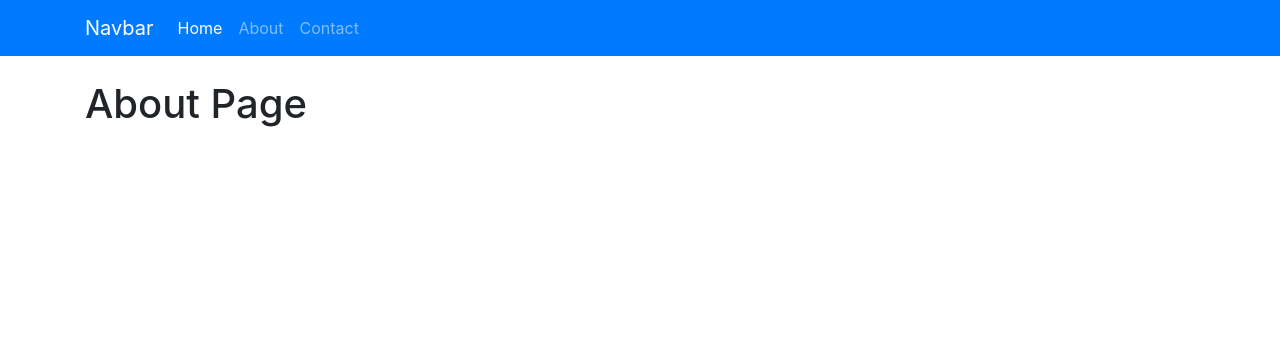
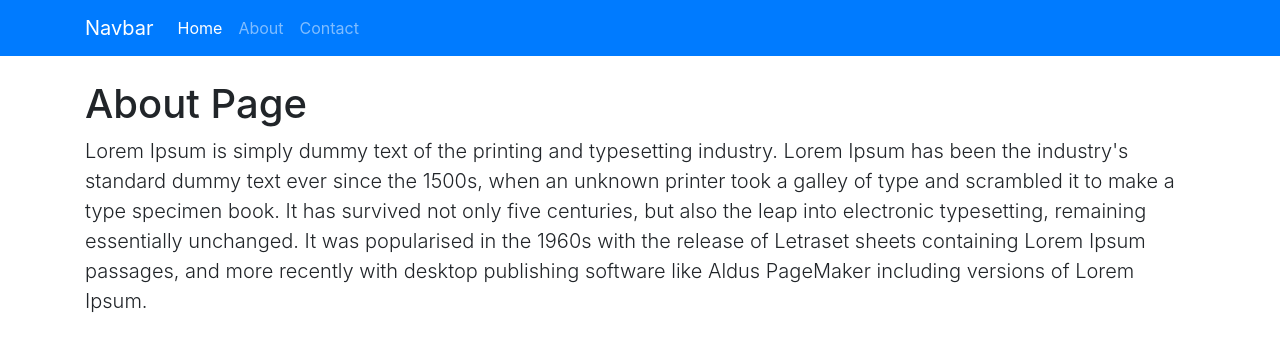
Before and after one commit to vermad843/CRUD, a React (Create React App) app: page /about in a window 1280 px wide. Shown: the top 350 px of the page. Built offline with nearby package versions, Linux system fonts and the light colour scheme.

Commit message:
working react-router-dom

```diff
--- a/src/components/pages/About.js
+++ b/src/components/pages/About.js
@@ -5,6 +5,14 @@
         <div className ="container">
            <div className = "py-4">
               <h1>About Page</h1>
+              <p className = "lead">
+              Lorem Ipsum is simply dummy text of the printing and typesetting industry.
+               Lorem Ipsum has been the industry's standard dummy text ever since the 1500s,
+                when an unknown printer took a galley of type and scrambled it to make a type specimen book.
+                 It has survived not only five centuries, but also the leap into electronic typesetting,
+                 remaining essentially unchanged. It was popularised in the 1960s with the release of Letraset sheets containing Lorem Ipsum passages,
+                  and more recently with desktop publishing software like Aldus PageMaker including versions of Lorem Ipsum.
+              </p>
            </div>
         </div>
     )
--- a/src/layout/Navbar.js
+++ b/src/layout/Navbar.js
@@ -1,4 +1,5 @@
 import React from 'react';
+import {Link} from 'react-router-dom';
 
 const Navbar = () => {
     return (
@@ -11,19 +12,19 @@
                 <div className="collapse navbar-collapse">
                   <ul className="navbar-nav mr-auto">
                     <li className="nav-item active">
-                      <a className="nav-link" href="/">
+                      <Link className="nav-link" to="/">
                         Home
-                      </a>
+                      </Link>
                     </li>
                     <li className="nav-item">
-                      <a className="nav-link" href="/about">
+                      <Link className="nav-link" to="/about">
                         About
-                      </a>
+                      </Link>
                     </li>
                     <li className="nav-item">
-                      <a className="nav-link" href="/contact">
+                      <Link className="nav-link" to="/contact">
                         Contact
-                      </a>
+                      </Link>
                     </li>
                   </ul>
                </div>
```
